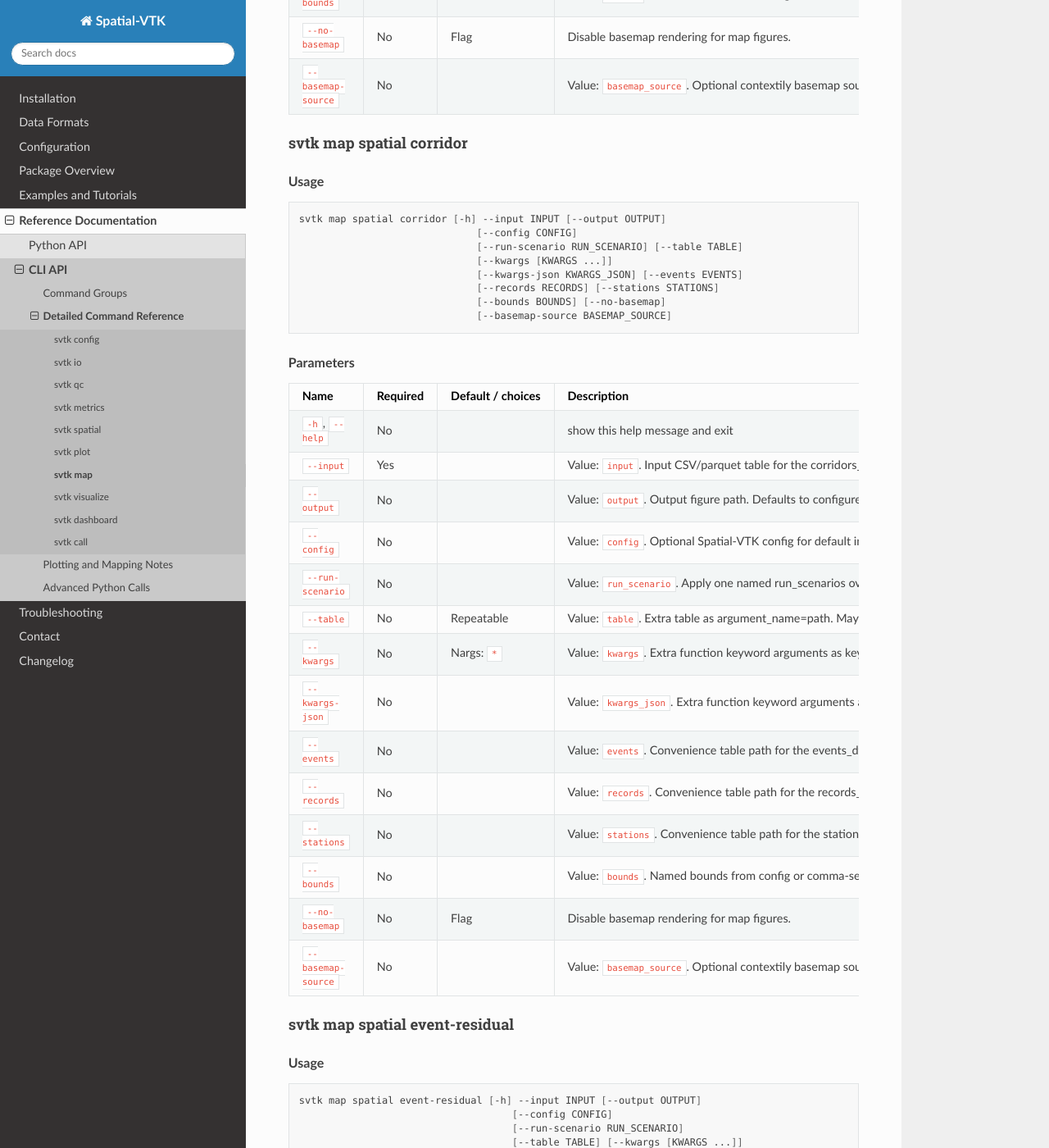
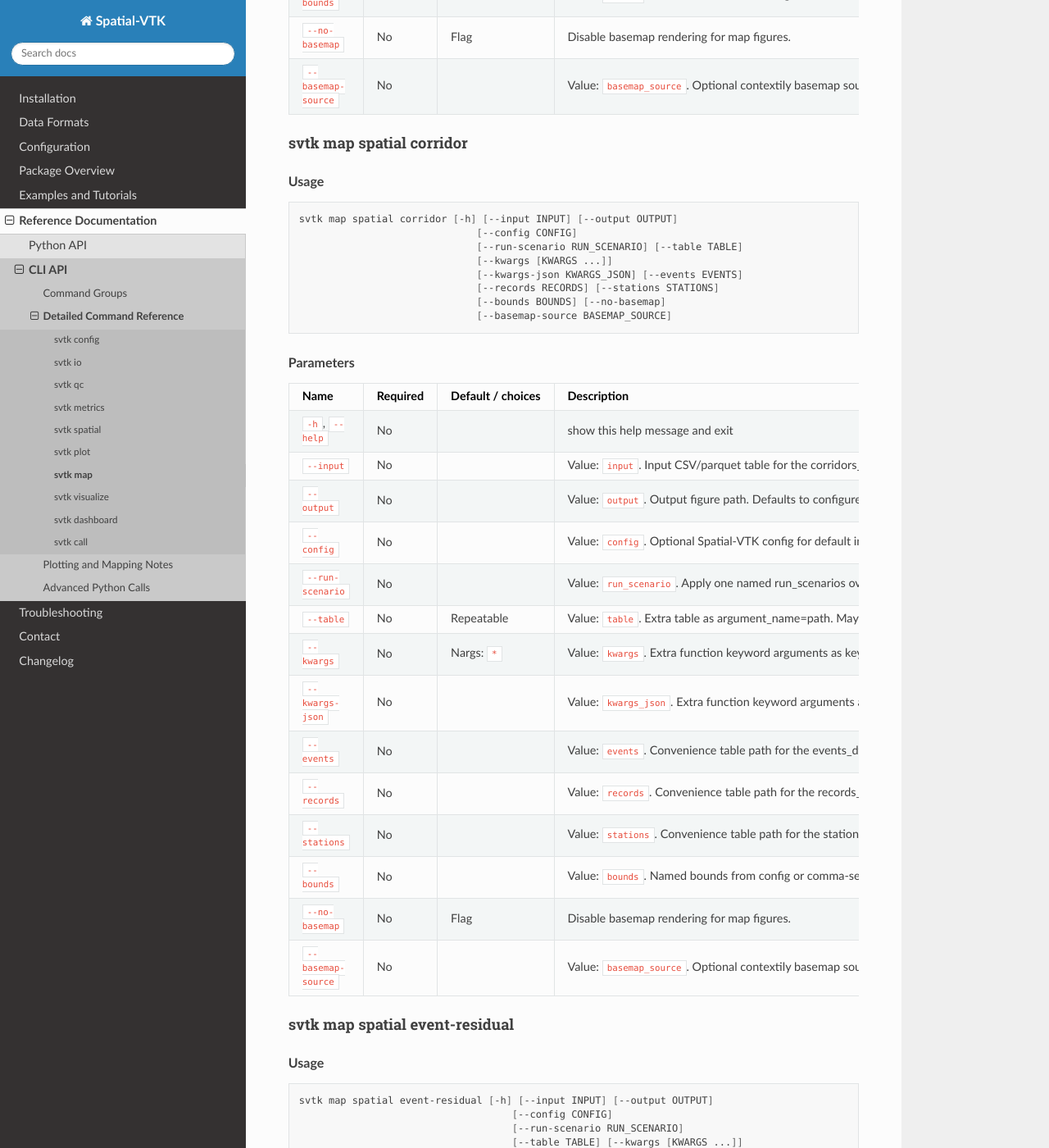
Before and after one commit to bcbirkel/spatial-vtk, a Sphinx documentation site: the page built from docs/reference/cli/map.rst, in a window 1280 px wide and 1400 px high, scrolled down 2935 px. Shown: the whole window at 82% size. Built offline with Sphinx 7.4.7 and the Read the Docs theme 3.1.0, drawn with Linux system fonts in a browser that asks for light colours; some of the changed text lies outside the part shown.

Commit message:
Expand config-backed figure CLI defaults

```diff
--- a/docs/changelog.rst
+++ b/docs/changelog.rst
@@ -36,6 +36,12 @@ Changelog
    dashboard tab to its required summary file and columns. Dashboard output
    status tables and Step 7 notebooks now show this contract alongside file
    readiness so missing dashboard tabs are easier to diagnose.
+   Expanded config-backed defaults for registered ``svtk plot``, ``svtk map``,
+   and ``svtk visualize`` commands. Standard context, QC, waveform, metric,
+   and spatial-statistics figures now resolve their usual input tables and
+   figure paths from the active config when ``--input`` or ``--output`` is
+   omitted, and multi-table context maps can also resolve their standard
+   station/event alias tables from the config.
 
 2026-06-09
    Released ``0.1.3`` to publish the PyPI README workflow-image fix after
--- a/docs/configuration.rst
+++ b/docs/configuration.rst
@@ -372,7 +372,7 @@ And this map command uses a named bounds override from the config:
 
 .. code-block:: bash
 
-   svtk map spatial station-metric --config spatial-vtk.yaml --bounds specific_area_of_interest --input metrics.parquet --output figures/station_metric_map.png
+   svtk map spatial station-metric --config spatial-vtk.yaml --bounds specific_area_of_interest --kwargs value_col=log2_residual metric=PGA
 
 In a notebook, pass an override dictionary to the metric-plan helper:
 
--- a/docs/reference/cli/map.rst
+++ b/docs/reference/cli/map.rst
@@ -83,7 +83,7 @@ svtk map spatial block-holdout-error
 
 .. code-block:: bash
 
-   svtk map spatial block-holdout-error [-h] --input INPUT
+   svtk map spatial block-holdout-error [-h] [--input INPUT]
                                             [--output OUTPUT]
                                             [--config CONFIG]
                                             [--run-scenario RUN_SCENARIO]
@@ -108,9 +108,9 @@ svtk map spatial block-holdout-error
      -
      - show this help message and exit
    * - ``--input``
-     - Yes
+     - No
      -
-     - Value: ``input``. Input CSV/parquet table for the prediction_df argument.
+     - Value: ``input``. Input CSV/parquet table for the prediction_df argument. Defaults to configured output table 'block_holdout_predictions'.
    * - ``--output``
      - No
      -
@@ -157,7 +157,7 @@ svtk map spatial cluster
 
 .. code-block:: bash
 
-   svtk map spatial cluster [-h] --input INPUT [--output OUTPUT]
+   svtk map spatial cluster [-h] [--input INPUT] [--output OUTPUT]
                                 [--config CONFIG]
                                 [--run-scenario RUN_SCENARIO] [--table TABLE]
                                 [--kwargs [KWARGS ...]]
@@ -180,9 +180,9 @@ svtk map spatial cluster
      -
      - show this help message and exit
    * - ``--input``
-     - Yes
+     - No
      -
-     - Value: ``input``. Input CSV/parquet table for the assignments_df argument.
+     - Value: ``input``. Input CSV/parquet table for the assignments_df argument. Defaults to configured output table 'clusters'.
    * - ``--output``
      - No
      -
@@ -229,7 +229,7 @@ svtk map spatial corridor
 
 .. code-block:: bash
 
-   svtk map spatial corridor [-h] --input INPUT [--output OUTPUT]
+   svtk map spatial corridor [-h] [--input INPUT] [--output OUTPUT]
                                  [--config CONFIG]
                                  [--run-scenario RUN_SCENARIO] [--table TABLE]
                                  [--kwargs [KWARGS ...]]
@@ -253,13 +253,13 @@ svtk map spatial corridor
      -
      - show this help message and exit
    * - ``--input``
-     - Yes
+     - No
      -
-     - Value: ``input``. Input CSV/parquet table for the corridors_df argument.
+     - Value: ``input``. Input CSV/parquet table for the corridors_df argument. Defaults to configured output table 'corridors'.
    * - ``--output``
      - No
      -
-     - Value: ``output``. Output figure path. Defaults to configured figure output 'corridor'.
+     - Value: ``output``. Output figure path. Defaults to configured figure output 'corridor_map'.
    * - ``--config``
      - No
      -
@@ -283,15 +283,15 @@ svtk map spatial corridor
    * - ``--events``
      - No
      -
-     - Value: ``events``. Convenience table path for the events_df argument.
+     - Value: ``events``. Convenience table path for the events_df argument. Defaults to configured output table 'prepared_events'.
    * - ``--records``
      - No
      -
-     - Value: ``records``. Convenience table path for the records_df argument.
+     - Value: ``records``. Convenience table path for the records_df argument. Defaults to configured output table 'event_station_records'.
    * - ``--stations``
      - No
      -
-     - Value: ``stations``. Convenience table path for the stations_df argument.
+     - Value: ``stations``. Convenience table path for the stations_df argument. Defaults to configured output table 'prepared_stations'.
    * - ``--bounds``
      - No
      -
@@ -314,7 +314,7 @@ svtk map spatial event-residual
 
 .. code-block:: bash
 
-   svtk map spatial event-residual [-h] --input INPUT [--output OUTPUT]
+   svtk map spatial event-residual [-h] [--input INPUT] [--output OUTPUT]
                                        [--config CONFIG]
                                        [--run-scenario RUN_SCENARIO]
                                        [--table TABLE] [--kwargs [KWARGS ...]]
@@ -337,13 +337,13 @@ svtk map spatial event-residual
      -
      - show this help message and exit
    * - ``--input``
-     - Yes
+     - No
      -
-     - Value: ``input``. Input CSV/parquet table for the df argument.
+     - Value: ``input``. Input CSV/parquet table for the df argument. Defaults to configured output table 'path_table'.
    * - ``--output``
      - No
      -
-     - Value: ``output``. Output figure path. Defaults to configured figure output 'event_residual'.
+     - Value: ``output``. Output figure path. Defaults to configured figure output 'event_residual_map'.
    * - ``--config``
      - No
      -
@@ -412,7 +412,7 @@ svtk map spatial metric-by-model
 
 .. code-block:: bash
 
-   svtk map spatial metric-by-model [-h] --input INPUT [--output OUTPUT]
+   svtk map spatial metric-by-model [-h] [--input INPUT] [--output OUTPUT]
                                         [--config CONFIG]
                                         [--run-scenario RUN_SCENARIO]
                                         [--table TABLE]
@@ -436,13 +436,13 @@ svtk map spatial metric-by-model
      -
      - show this help message and exit
    * - ``--input``
-     - Yes
+     - No
      -
-     - Value: ``input``. Input CSV/parquet table for the df argument.
+     - Value: ``input``. Input CSV/parquet table for the df argument. Defaults to configured output table 'metrics_long'.
    * - ``--output``
      - No
      -
-     - Value: ``output``. Output figure path. Defaults to configured figure output 'metric_by_model'.
+     - Value: ``output``. Output figure path. Defaults to configured figure output 'metric_map_by_model'.
    * - ``--config``
      - No
      -
@@ -558,7 +558,7 @@ svtk map spatial pca-mode
 
 .. code-block:: bash
 
-   svtk map spatial pca-mode [-h] --input INPUT [--output OUTPUT]
+   svtk map spatial pca-mode [-h] [--input INPUT] [--output OUTPUT]
                                  [--config CONFIG]
                                  [--run-scenario RUN_SCENARIO] [--table TABLE]
                                  [--kwargs [KWARGS ...]]
@@ -581,13 +581,13 @@ svtk map spatial pca-mode
      -
      - show this help message and exit
    * - ``--input``
-     - Yes
+     - No
      -
-     - Value: ``input``. Input CSV/parquet table for the station_scores_df argument.
+     - Value: ``input``. Input CSV/parquet table for the station_scores_df argument. Defaults to configured output table 'pca_station_scores'.
    * - ``--output``
      - No
      -
-     - Value: ``output``. Output figure path. Defaults to configured figure output 'pca_mode'.
+     - Value: ``output``. Output figure path. Defaults to configured figure output 'pca_mode_map'.
    * - ``--config``
      - No
      -
@@ -630,7 +630,7 @@ svtk map spatial redcap-cluster
 
 .. code-block:: bash
 
-   svtk map spatial redcap-cluster [-h] --input INPUT [--output OUTPUT]
+   svtk map spatial redcap-cluster [-h] [--input INPUT] [--output OUTPUT]
                                        [--config CONFIG]
                                        [--run-scenario RUN_SCENARIO]
                                        [--table TABLE] [--kwargs [KWARGS ...]]
@@ -653,13 +653,13 @@ svtk map spatial redcap-cluster
      -
      - show this help message and exit
    * - ``--input``
-     - Yes
+     - No
      -
-     - Value: ``input``. Input CSV/parquet table for the redcap_df argument.
+     - Value: ``input``. Input CSV/parquet table for the redcap_df argument. Defaults to configured output table 'redcap_clusters'.
    * - ``--output``
      - No
      -
-     - Value: ``output``. Output figure path. Defaults to configured figure output 'redcap_cluster'.
+     - Value: ``output``. Output figure path. Defaults to configured figure output 'redcap_cluster_map'.
    * - ``--config``
      - No
      -
@@ -702,7 +702,7 @@ svtk map spatial residual-grid
 
 .. code-block:: bash
 
-   svtk map spatial residual-grid [-h] --input INPUT [--output OUTPUT]
+   svtk map spatial residual-grid [-h] [--input INPUT] [--output OUTPUT]
                                       [--config CONFIG]
                                       [--run-scenario RUN_SCENARIO]
                                       [--table TABLE] [--kwargs [KWARGS ...]]
@@ -725,9 +725,9 @@ svtk map spatial residual-grid
      -
      - show this help message and exit
    * - ``--input``
-     - Yes
+     - No
      -
-     - Value: ``input``. Input CSV/parquet table for the grid_df argument.
+     - Value: ``input``. Input CSV/parquet table for the grid_df argument. Defaults to configured output table 'metric_field'.
    * - ``--output``
      - No
      -
@@ -774,7 +774,7 @@ svtk map spatial score
 
 .. code-block:: bash
 
-   svtk map spatial score [-h] --input INPUT [--output OUTPUT]
+   svtk map spatial score [-h] [--input INPUT] [--output OUTPUT]
                               [--config CONFIG] [--run-scenario RUN_SCENARIO]
                               [--table TABLE] [--kwargs [KWARGS ...]]
                               [--kwargs-json KWARGS_JSON] [--bounds BOUNDS]
@@ -795,9 +795,9 @@ svtk map spatial score
      -
      - show this help message and exit
    * - ``--input``
-     - Yes
+     - No
      -
-     - Value: ``input``. Input CSV/parquet table for the df argument.
+     - Value: ``input``. Input CSV/parquet table for the df argument. Defaults to configured output table 'metrics_long'.
    * - ``--output``
      - No
      -
@@ -844,7 +844,7 @@ svtk map spatial station-bias
 
 .. code-block:: bash
 
-   svtk map spatial station-bias [-h] --input INPUT [--output OUTPUT]
+   svtk map spatial station-bias [-h] [--input INPUT] [--output OUTPUT]
                                      [--config CONFIG]
                                      [--run-scenario RUN_SCENARIO]
                                      [--table TABLE] [--kwargs [KWARGS ...]]
@@ -867,13 +867,13 @@ svtk map spatial station-bias
      -
      - show this help message and exit
    * - ``--input``
-     - Yes
+     - No
      -
-     - Value: ``input``. Input CSV/parquet table for the station_df argument.
+     - Value: ``input``. Input CSV/parquet table for the station_df argument. Defaults to configured output table 'station_bias'.
    * - ``--output``
      - No
      -
-     - Value: ``output``. Output figure path. Defaults to configured figure output 'station_bias'.
+     - Value: ``output``. Output figure path. Defaults to configured figure output 'station_residual_map'.
    * - ``--config``
      - No
      -
@@ -916,7 +916,7 @@ svtk map spatial station-metric
 
 .. code-block:: bash
 
-   svtk map spatial station-metric [-h] --input INPUT [--output OUTPUT]
+   svtk map spatial station-metric [-h] [--input INPUT] [--output OUTPUT]
                                        [--config CONFIG]
                                        [--run-scenario RUN_SCENARIO]
                                        [--table TABLE] [--kwargs [KWARGS ...]]
@@ -939,13 +939,13 @@ svtk map spatial station-metric
      -
      - show this help message and exit
    * - ``--input``
-     - Yes
+     - No
      -
-     - Value: ``input``. Input CSV/parquet table for the df argument.
+     - Value: ``input``. Input CSV/parquet table for the df argument. Defaults to configured output table 'metrics_long'.
    * - ``--output``
      - No
      -
-     - Value: ``output``. Output figure path. Defaults to configured figure output 'station_metric'.
+     - Value: ``output``. Output figure path. Defaults to configured figure output 'station_metric_map'.
    * - ``--config``
      - No
      -
--- a/src/spatial_vtk/config/default_outputs.yaml
+++ b/src/spatial_vtk/config/default_outputs.yaml
@@ -136,6 +136,9 @@ figures:
   data_synthetic_availability:
     filename: data_synthetic_availability.png
     description: Observed/synthetic availability figure
+  event_station_retention:
+    filename: event_station_retention.png
+    description: Post-QC event-station retention heatmap
   post_qc_station_event_map:
     filename: post_qc_station_event_map.png
     description: Post-QC station-event map
@@ -193,6 +196,9 @@ figures:
   spatial_correlation_distance:
     filename: spatial_correlation_distance.png
     description: Spatial correlation by station separation distance
+  cluster_solution_scores_plot:
+    filename: cluster_solution_scores.png
+    description: Cluster solution score figure
   pca_mode_map:
     filename: pca_mode_map.png
     description: PCA mode map
```
Also changed, not shown: docs/examples/cli_workflow.rst (+24 -40 lines), docs/reference/cli/plot.rst (+46 -46 lines), docs/reference/cli/visualize.rst (+52 -52 lines), 2 other files.
